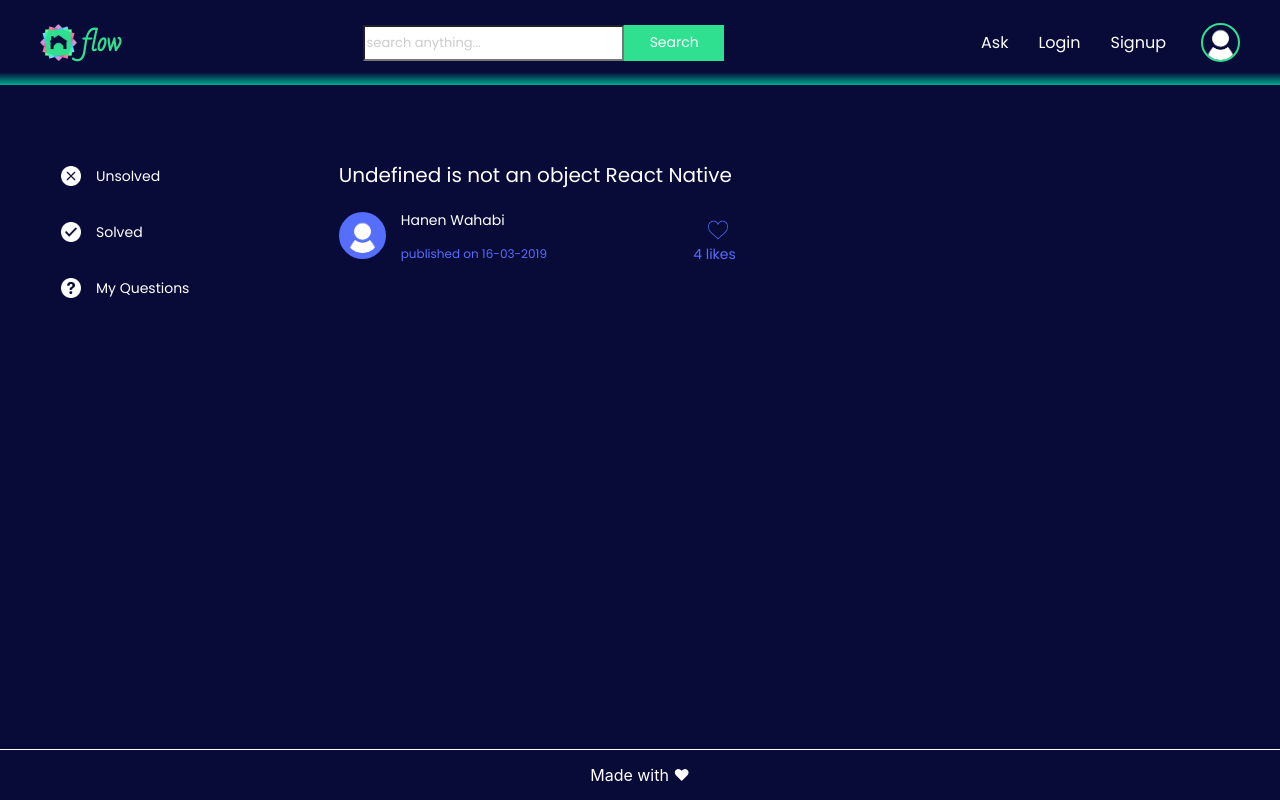
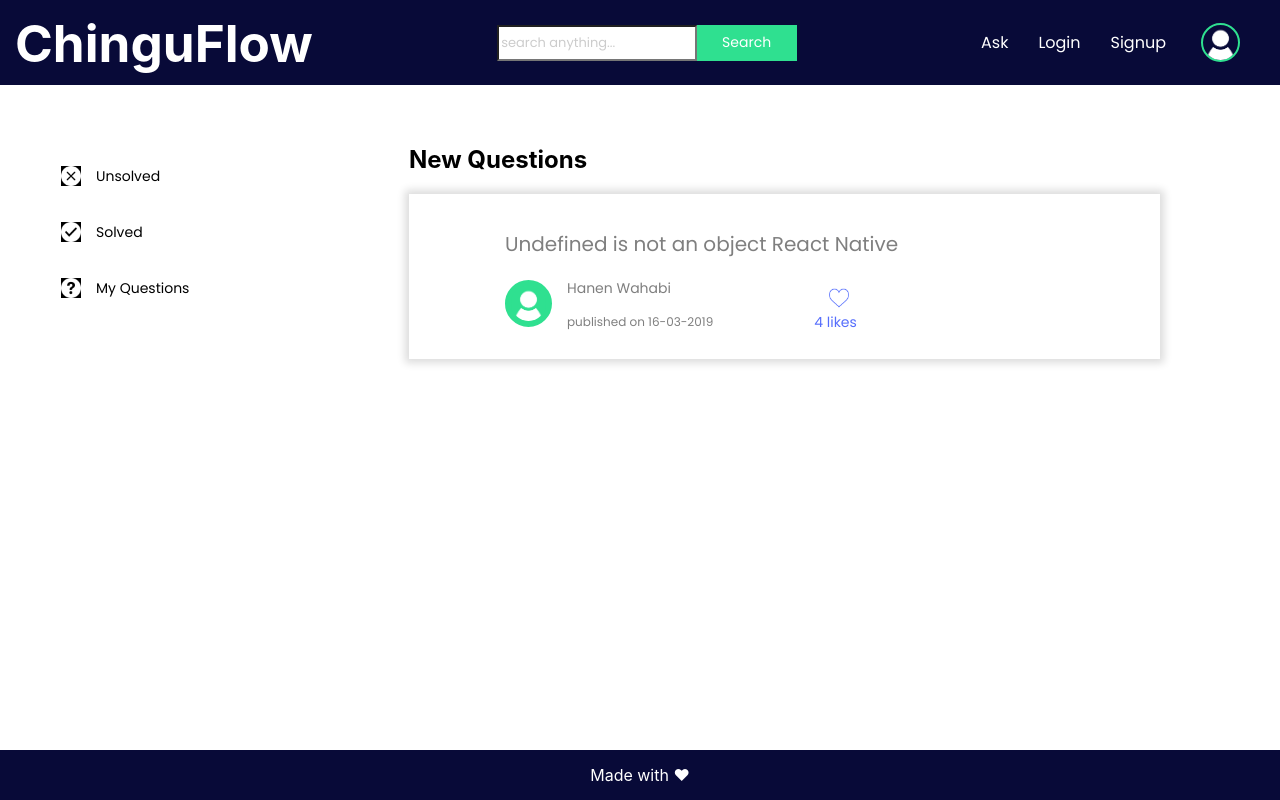
Before and after one commit to chingu-voyages/v8-chimeras-team-02, a React (Create React App) app in the folder frontend/: page / in a window 1280 px wide. Built offline with nearby package versions, Linux system fonts and the light colour scheme.

Commit message:
remove background color, add some box shadow, styling the listitem and sidelist component

```diff
--- a/frontend/src/App.css
+++ b/frontend/src/App.css
@@ -1,6 +1,5 @@
-body{
-  background-color: "#002A77"
-
+body {
+  background-color: #fff;
 }
 .App {
   text-align: center;
--- a/frontend/src/components/Footer.js
+++ b/frontend/src/components/Footer.js
@@ -1,5 +1,5 @@
 import React, { Component } from 'react';
-
+import { blue } from "../resources/colors";
 
 export default class Footer extends Component {
     render() {
@@ -14,12 +14,12 @@ export default class Footer extends Component {
 
 const footer = {
 	position: 'absolute',
+  backgroundColor: blue,
   bottom: 0,
   width: '100%',
   textAlign: 'center',
   margin: '0 auto',
-  color: 'white',
+  color: '#fff',
   paddingTop: '15px',
   paddingBottom: '15px',
-  borderTop: '1px solid white'
 };
--- a/frontend/src/components/ListItem.js
+++ b/frontend/src/components/ListItem.js
@@ -36,7 +36,10 @@ export default class ListItem extends Component {
 const listContainer = {
    display: 'flex',
    flexDirection: 'column',
-   width: '100%'
+   width: '100%',
+   boxShadow: '0px 0px 8px 4px gainsboro',
+   padding: '0 15px 15px 15%',
+   marginBottom: '20px'
 }
 
 const item = {
@@ -63,21 +66,21 @@ const likes = {
 const h1 = {
     display: 'flex',
     fontSize: 20,
-    color: 'white',
+    color: '#7f7f7f',
     fontFamily: 'Poppins',
     justifyContent: 'flex-start',
     paddingTop: 15
 }
 const date = {
     fontSize: 12,
-    color: purple,
+    color: '#7f7f7f',
     fontFamily: 'Poppins',
     marginTop: 0,
     paddingRight: 5
 }
 const username = {
     fontSize: 14,
-    color: 'white',
+    color: '#7f7f7f',
     fontFamily: 'Poppins',
     textAlign: 'left'
 }
@@ -85,8 +88,9 @@ const avatar = {
     height: 35,
     width: 35,
     borderRadius: 40,
-    border: '30px solid #566EFC',
+    border: '30px solid',
+    borderColor: green,
     borderWidth: 6,
     resizeMode: "cover",
-    backgroundColor: purple
+    backgroundColor: green
 }
--- a/frontend/src/components/SideList.js
+++ b/frontend/src/components/SideList.js
@@ -38,7 +38,7 @@ export default class SideList extends Component {
               borderRadius: 8,
               paddingLeft: 5,
               paddingRight: 5,
-              color: selected === "Unsolved" ? green : "white",
+              color: selected === "Unsolved" ? green : "black",
               backgroundColor:
                 selected === "Unsolved"
                   ? "rgba(47, 224, 144, .2)"
@@ -66,7 +66,7 @@ export default class SideList extends Component {
               borderRadius: 8,
               paddingLeft: 5,
               paddingRight: 5,
-              color: selected === "Solved" ? green : "white",
+              color: selected === "Solved" ? green : "black",
               backgroundColor:
                 selected === "Solved"
                   ? "rgba(47, 224, 144, .2)"
@@ -94,7 +94,7 @@ export default class SideList extends Component {
               borderRadius: 8,
               paddingLeft: 5,
               paddingRight: 5,
-              color: selected === "My Questions" ? green : "white",
+              color: selected === "My Questions" ? green : "black",
               backgroundColor:
                 selected === "My Questions"
                   ? "rgba(47, 224, 144, .2)"
@@ -115,6 +115,7 @@ const sideList = {
   marginTop: 40,
   marginLeft: 25,
   alignSelf: "flex-start",
+  maxWidth: '30%'
 };
 const sideItem = {
   display: "flex",
@@ -132,5 +133,5 @@ const icon = {
   height: 20,
   resizeMode: "contain",
   marginRight: 10,
-  backgroundColor: blue,
+  backgroundColor: 'black',
 };
--- a/frontend/src/screens/Home.js
+++ b/frontend/src/screens/Home.js
@@ -1,7 +1,7 @@
 import React, { Component } from 'react';
 import { user } from '../resources/images';
 import { blue, green } from '../resources/colors';
-import { SearchBar, Section, ListItem, Logo, SideList, Footer } from '../components';
+import { SearchBar, Section, ListItem, Logo, SideList, Header, Footer } from '../components';
 import { graphql, compose } from 'react-apollo';
 import gql from 'graphql-tag';
 import Modal from 'react-modal';
@@ -50,18 +50,20 @@ class Home extends Component {
 	render() {
 		return (
 			<div style={container}>
-				<div style={header}>
+				<Header />
+				{/*<div style={header}>
 					<Logo />
 					<SearchBar />
 					<Section title="Ask" />
 					<Section title="Login" onClick={() => this.setState({ openModal: true })} />
 					<Section title="Signup" onClick={() => this.onSignup()} />
 					<img src={user} style={avatar} alt={user} />
-				</div>
+				</div>*/}
 
 				<div style={gridView}>
 					<SideList />
 					<div style={listview}>
+						<h2 style={{textAlign:'left'}}>New Questions</h2>
 						<ListItem
 							title={'Undefined is not an object React Native'}
 							user={'Hanen Wahabi'}
@@ -126,7 +128,7 @@ const LOGIN = gql`
 export default graphql(LOGIN, SIGNUP)(Home);
 
 const container = {
-	backgroundColor: blue,
+
 };
 const header = {
 	display: 'flex',
@@ -150,12 +152,13 @@ const listview = {
 	display: 'flex',
 	flex: 3,
 	flexDirection: 'column',
+	maxWidth:'50%'
 };
 const gridView = {
 	display: 'flex',
 	flex: 1,
 	flexDirection: 'row',
-	marginTop: 40,
+	marginTop: 40
 };
 
 const form = {
--- a/frontend/src/screens/NewQuestion.js
+++ b/frontend/src/screens/NewQuestion.js
@@ -5,7 +5,7 @@ import { Header, ListItem, Footer } from "../components";
 
 export default class NewQuestion extends Component {
   state = {
-    questions: ['This is just a random question(?)'],
+    questions: ['This is just a random question(?)', 'And this is another one! :-o'],
     newTitle: []
   };
 
@@ -63,12 +63,12 @@ export default class NewQuestion extends Component {
 }
 
 const container = {
-  backgroundColor: blue
+
 };
 const formView = {
   display: "flex",
   flex: 3,
-  justifyContent: "center"
+  justifyContent: "center",
 };
 const gridView = {
   display: "flex",
@@ -80,7 +80,13 @@ const gridView = {
 };
 const newQuestionForm = {
   width: "80vw",
-  margin: "0 auto"
+  height: 100,
+  margin: "0 auto",
+  boxShadow: '0px 0px 8px 4px gainsboro',
+  border: '2px solid gainsboro',
+  borderRadius: '4px',
+  resize: 'none',
+  padding: 5,
 };
 
 const askBtn = {
```
